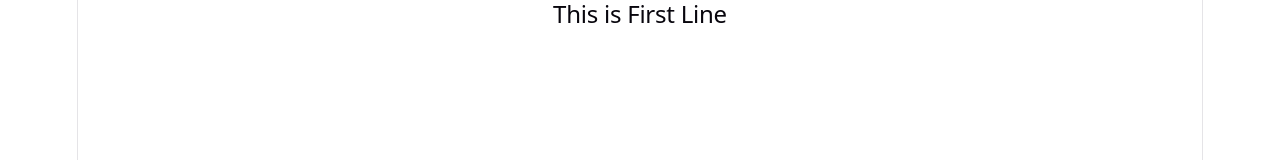
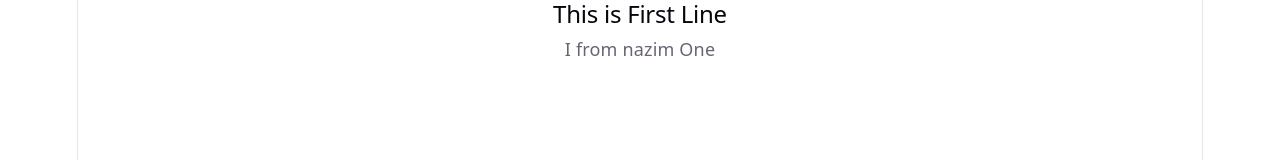
Before and after one commit to Nazim6269/git-test, a React (Vite) app: page / in a window 1280 px wide. Shown: the top 160 px of the page. Built offline with nearby package versions, Linux system fonts and the light colour scheme.

Commit message:
add a text

```diff
--- a/src/App.tsx
+++ b/src/App.tsx
@@ -5,6 +5,7 @@ function App() {
   return (
  <div>
    <h2>This is First Line</h2>
+   <p>I from nazim One</p>
  </div>
 
   )
```
